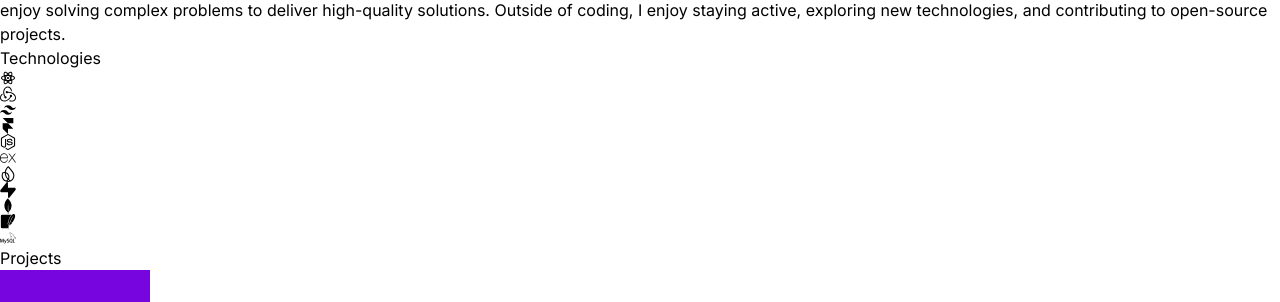
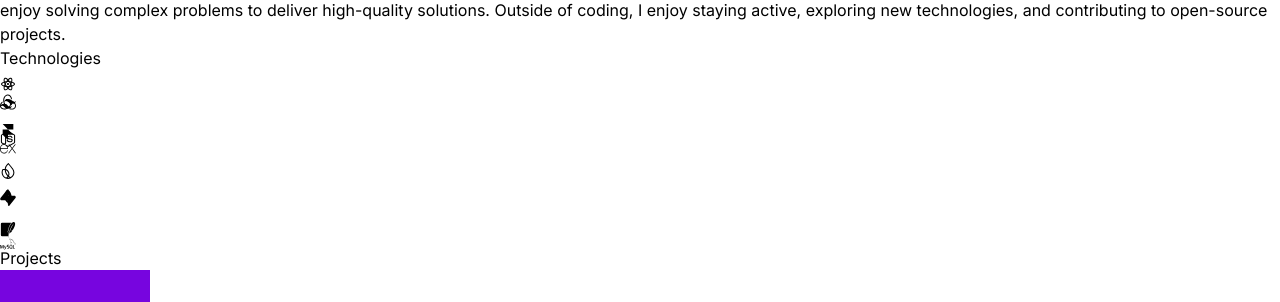
Before and after one commit to mayurhedaoo100/my-portfolio, a React (Vite) app: page / in a window 1280 px wide. Shown: the part 2356-2658 px from the top of the page. Built offline with nearby package versions, Linux system fonts and the light colour scheme.

Commit message:
final 1.0

```diff
--- a/package.json
+++ b/package.json
@@ -13,6 +13,7 @@
     "@fortawesome/free-regular-svg-icons": "^6.6.0",
     "@fortawesome/free-solid-svg-icons": "^6.6.0",
     "@fortawesome/react-fontawesome": "^0.2.2",
+    "framer-motion": "^11.11.17",
     "react": "^18.3.1",
     "react-dom": "^18.3.1",
     "react-icons": "^5.3.0"
--- a/src/components/About.jsx
+++ b/src/components/About.jsx
@@ -1,23 +1,36 @@
 import aboutImg from "../assets/about.jpg"
 import { ABOUT_TEXT } from "../constants";
+import { motion } from "framer-motion";
 
 const About = () => {
     return (
         <div className="border-b border-neutral-900 pb-a">
-            <h2 className="my-20 text-center text-4xl">About
+            <motion.h2
+            initial={{y: -100, opacity:0}}
+            whileInView={{y:0, opacity:1}}
+            transition={{duration: 0.5}}
+            className="my-20 text-center text-4xl">About
                 <span className="text-neutral-500"> Me</span>
-            </h2>
+            </motion.h2>
             <div className="flex flex-wrap">
-                <div className="w-full lg:w-1/2 lg:p-8">
+                <motion.div
+                initial={{opacity:0, x:-100}}
+                whileInView={{opacity:1 , x:0}}
+                transition={{duration:1, delay: 0.5}}
+                className="w-full lg:w-1/2 lg:p-8">
                     <div className="flex items-center justify-center">
                         <img className="rounded-2xl" src={aboutImg}/>
                     </div>
-                </div>
-                <div className="w-full lg:w-1/2">
+                </motion.div>
+                <motion.div
+                initial={{opacity:0, x:100}}
+                whileInView={{opacity:1 , x:0}}
+                transition={{duration:1, delay: 0.5}}
+                className="w-full lg:w-1/2">
                     <div className="flex justify-center lg:justify-start">
                         <p className="my-2 max-w-xl py-6">{ABOUT_TEXT}</p>
                     </div>
-                </div>
+                </motion.div>
             </div>
         </div>
     )
--- a/src/components/Contact.jsx
+++ b/src/components/Contact.jsx
@@ -1,12 +1,18 @@
 import {CONTACT} from "../constants";
+import { motion } from "framer-motion";
 
 const Contact = () =>{
     return(
         <div className="boder-b border-neutral-900 pb-20">
-            <h2 className="my-10 text-center text-4xl">Get in Touch</h2>
+            <motion.h2
+            initial={{y: -100, opacity:0}}
+            whileInView={{y:0, opacity:1}}
+            transition={{duration: 0.5}}
+            className="my-10 text-center text-4xl">Get in Touch</motion.h2>
+
             <div className="text-center tracking-tighter">
                 <p className="my-4">{CONTACT.address}</p>
-                <a href="#" className="border-b">{CONTACT.email}</a>
+                <a href="mailto:mayurh100@gmail.com" className="border-b">{CONTACT.email}</a>
             </div>
         </div>
     )
--- a/src/components/Navbar.jsx
+++ b/src/components/Navbar.jsx
@@ -14,10 +14,10 @@
             </div>
 
             <div className="m-8 flex items-center justify-center gap-4 text-2xl">
-                <FaGithub/>
-                <FaLinkedin />
-                <FaInstagram/>
-                <FaSquareXTwitter/>
+                <a href="https://github.com/mayurhedaoo100" target="_blank"><FaGithub/></a>
+                <a href="https://www.linkedin.com/in/hedaoomayur/" target="_blank"><FaLinkedin /></a>
+                <a href="https://www.instagram.com/hedaoomayur/" target="_blank"><FaInstagram/></a>
+                <a href="https://x.com/HedaooMayur" target="_blank"><FaSquareXTwitter/></a>
             </div>
         </nav>
     )
--- a/src/components/Projects.jsx
+++ b/src/components/Projects.jsx
@@ -1,25 +1,38 @@
 import {PROJECTS} from "../constants";
+import { motion } from "framer-motion";
 
 const Projects = () =>{
     return(
         <div className="boder-b border-neutral-900 pb-4">
-            <h2 className="my-20 text-center text-4xl">
+            <motion.h2
+            initial={{y: -100, opacity:0}}
+            whileInView={{y:0, opacity:1}}
+            transition={{duration: 0.5}}
+            className="my-20 text-center text-4xl">
                 Projects
-            </h2>
+            </motion.h2>
             <div>
                 {PROJECTS.map((project, index) =>(
                     <div key={index} className="mb-8 flex flex-wrap lg:justify-center">
-                        <div className="w-full lg:w-1/4">
+                        <motion.div
+                        initial={{x: -100, opacity:0}}
+                        whileInView={{x:0, opacity:1}}
+                        transition={{duration: 0.5}}
+                        className="w-full lg:w-1/4">
                             <img src={project.image}
                             width={150} height={150} className="mb-6 rounded"/>
-                        </div>
-                        <div className="w-full max-w-xl lg:w-3/4">
+                        </motion.div>
+                        <motion.div
+                        initial={{x: 100, opacity:0}}
+                        whileInView={{x:0, opacity:1}}
+                        transition={{duration: 0.5}}
+                        className="w-full max-w-xl lg:w-3/4">
                             <h6 className="mb-2 font-semibold">{project.title}</h6>
                             <p className="mb-4 text-neutral-400">{project.description}</p>
                             {project.technologies.map((tech, index) =>(
                                 <span key={index} className="mr-2 rounded bg-neutral-900 px-2 py-1 text-sm font-medium text-purple-800">{tech}</span>
                             ))}
-                        </div>
+                        </motion.div>
                     </div>
                 ))}
             </div>
--- a/src/components/Technologies.jsx
+++ b/src/components/Technologies.jsx
@@ -1,46 +1,116 @@
 import { RiReactjsLine } from "react-icons/ri";
 import { SiRedux, SiTailwindcss, SiFramer, SiNodedotjs, SiExpress, SiFirebase, SiSupabase, SiMongodb, SiPhp, SiSqlite, SiMysql } from "react-icons/si";
+import { motion } from "framer-motion";
+
+const inconVariants = (duration) => ({
+    initial: { y: -10 },
+    animate: {
+        y: [10, -10],
+        transition: {
+            duration: duration,
+            repeat: Infinity,
+            repeatType: "reverse",
+        },
+    },
+});
 
 const Technologies = () => {
     return (
         <div className="border-b border-neutral-800 pb-24">
-            <h2 className="my-20 text-center text-4xl">Technologies</h2>
+            <motion.h2
+            initial={{y: -100, opacity:0}}
+            whileInView={{y:0, opacity:1}}
+            transition={{duration: 0.5}}
+            className="my-20 text-center text-4xl">Technologies</motion.h2>
             <div className="flex flex-wrap items-center justify-center gap-4">
-                <div className="rounded-2xl border-4 border-neutral-800 p-4">
+                <motion.div
+                variants={inconVariants(1.5)}
+                initial="initial"
+                animate="animate"
+                className="rounded-2xl border-4 border-neutral-800 p-4">
                     <RiReactjsLine className="text-7xl text-cyan-500" />
-                </div>
-                <div className="rounded-2xl border-4 border-neutral-800 p-4">
+                </motion.div>
+
+                <motion.div
+                variants={inconVariants(3)}
+                initial="initial"
+                animate="animate"
+                className="rounded-2xl border-4 border-neutral-800 p-4">
                     <SiRedux className="text-7xl text-purple-600" />
-                </div>
-                <div className="rounded-2xl border-4 border-neutral-800 p-4">
+                </motion.div>
+
+                <motion.div
+                variants={inconVariants(4.5)}
+                initial="initial"
+                animate="animate"
+                className="rounded-2xl border-4 border-neutral-800 p-4">
                     <SiTailwindcss className="text-7xl text-teal-400" />
-                </div>
-                <div className="rounded-2xl border-4 border-neutral-800 p-4">
+                </motion.div>
+
+                <motion.div
+                variants={inconVariants(1.5)}
+                initial="initial"
+                animate="animate"
+                className="rounded-2xl border-4 border-neutral-800 p-4">
                     <SiFramer className="text-7xl text-pink-500" />
-                </div>
-                <div className="rounded-2xl border-4 border-neutral-800 p-4">
+                </motion.div>
+
+                <motion.div
+                variants={inconVariants(2.5)}
+                initial="initial"
+                animate="animate"
+                className="rounded-2xl border-4 border-neutral-800 p-4">
                     <SiNodedotjs className="text-7xl text-green-600" />
-                </div>
-                <div className="rounded-2xl border-4 border-neutral-800 p-4">
+                </motion.div>
+
+                <motion.div
+                variants={inconVariants(1.2)}
+                initial="initial"
+                animate="animate"
+                className="rounded-2xl border-4 border-neutral-800 p-4">
                     <SiExpress className="text-7xl text-gray-500" />
-                </div>
+                </motion.div>
             </div>
             <div className="flex flex-wrap items-center justify-center gap-4 mt-4">
-                <div className="rounded-2xl border-4 border-neutral-800 p-4">
+                <motion.div
+                variants={inconVariants(2.5)}
+                initial="initial"
+                animate="animate"
+                className="rounded-2xl border-4 border-neutral-800 p-4">
                     <SiFirebase className="text-7xl text-yellow-500" />
-                </div>
-                <div className="rounded-2xl border-4 border-neutral-800 p-4">
+                </motion.div>
+
+                <motion.div
+                variants={inconVariants(3)}
+                initial="initial"
+                animate="animate"
+                className="rounded-2xl border-4 border-neutral-800 p-4">
                     <SiSupabase className="text-7xl text-emerald-500" />
-                </div>
-                <div className="rounded-2xl border-4 border-neutral-800 p-4">
+                </motion.div>
+
+                <motion.div
+                variants={inconVariants(1.2)}
+                initial="initial"
+                animate="animate"
+                className="rounded-2xl border-4 border-neutral-800 p-4">
                     <SiMongodb className="text-7xl text-green-500" />
-                </div>
-                <div className="rounded-2xl border-4 border-neutral-800 p-4">
+                </motion.div>
+
+                <motion.div
+                variants={inconVariants(3)}
+                initial="initial"
+                animate="animate"
+                className="rounded-2xl border-4 border-neutral-800 p-4">
                     <SiSqlite className="text-7xl text-blue-500" />
-                </div>
-                <div className="rounded-2xl border-4 border-neutral-800 p-4">
+                </motion.div>
+
+                <motion.div
+                variants={inconVariants(1.5)}
+                initial="initial"
+                animate="animate"
+                className="rounded-2xl border-4 border-neutral-800 p-4">
                     <SiMysql className="text-7xl text-orange-800" />
-                </div>
+                </motion.div>
             </div>
 
         </div>
```
Also changed, not shown: src/components/Hero.jsx (+32 -11 lines), 1 other file (tests, documents, lock files or other folders).
